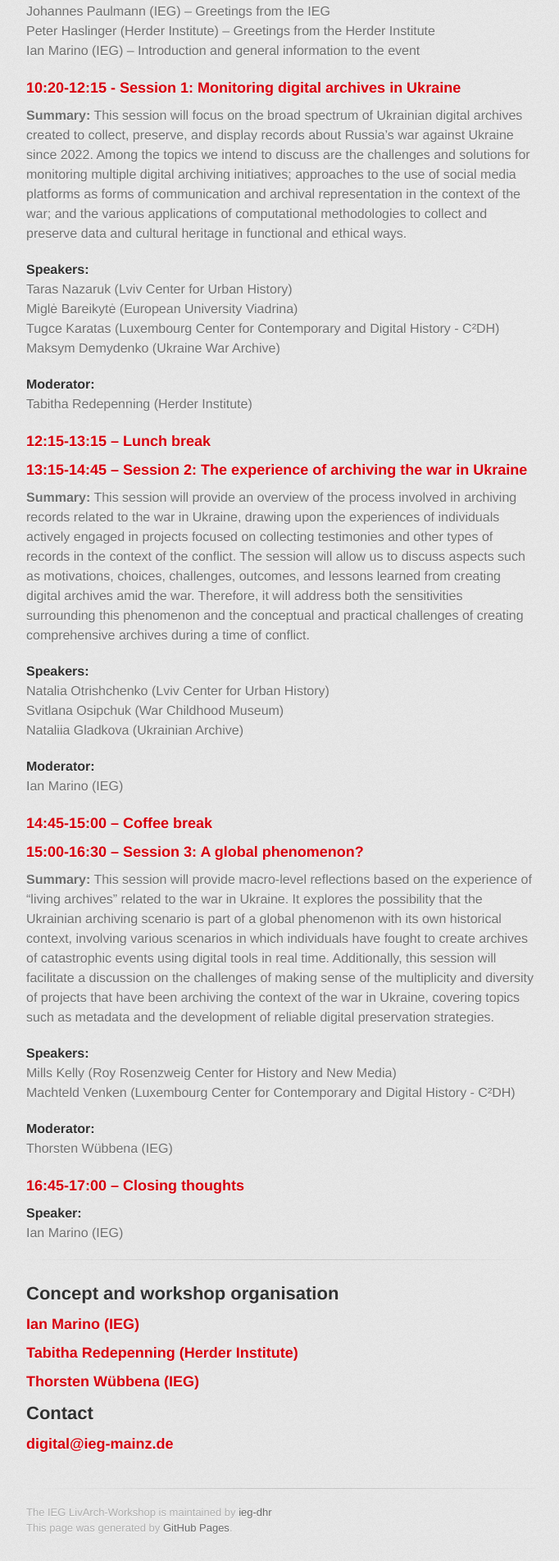
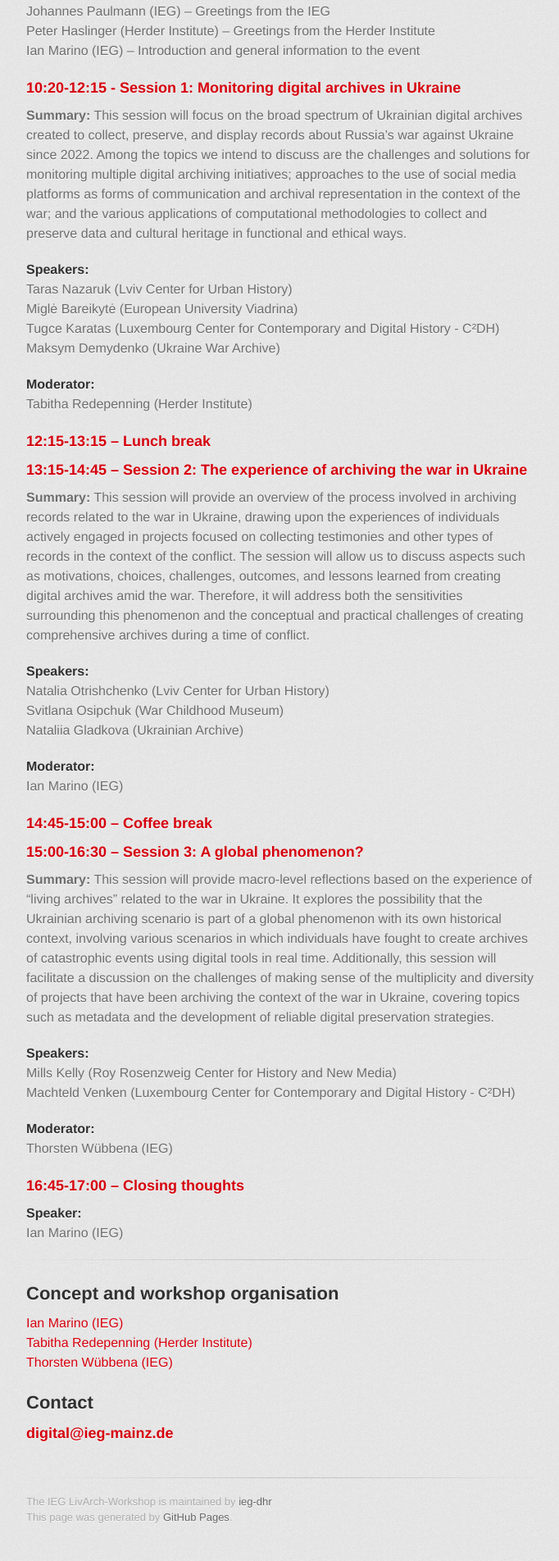
Before and after one commit to ieg-dhr/LivArch-Workshop, a Jekyll site: the page built from index.md, in a window 1280 px wide. Shown: the part 674-2578 px from the top of the page at 82% size, without its empty margins (298-980 px from the left). Built offline with Jekyll 4.4.1, drawn with Linux system fonts in a browser that asks for light colours; some web fonts are replaced.

```diff
--- a/index.md
+++ b/index.md
@@ -50,9 +50,9 @@ Ian Marino (IEG)
 
 ## Concept and workshop organisation
 
-### [Ian Marino (IEG)](https://www.ieg-mainz.de/institut/personen/marino)
-### [Tabitha Redepenning (Herder Institute)](https://www.herder-institut.de/profile/tabitha-redepenning/)
-### [Thorsten Wübbena (IEG)](https://www.ieg-mainz.de/institut/personen/wuebbena)
+[Ian Marino (IEG)](https://www.ieg-mainz.de/institut/personen/marino)
+[Tabitha Redepenning (Herder Institute)](https://www.herder-institut.de/profile/tabitha-redepenning/)
+[Thorsten Wübbena (IEG)](https://www.ieg-mainz.de/institut/personen/wuebbena)
 
 ## Contact
 
```
